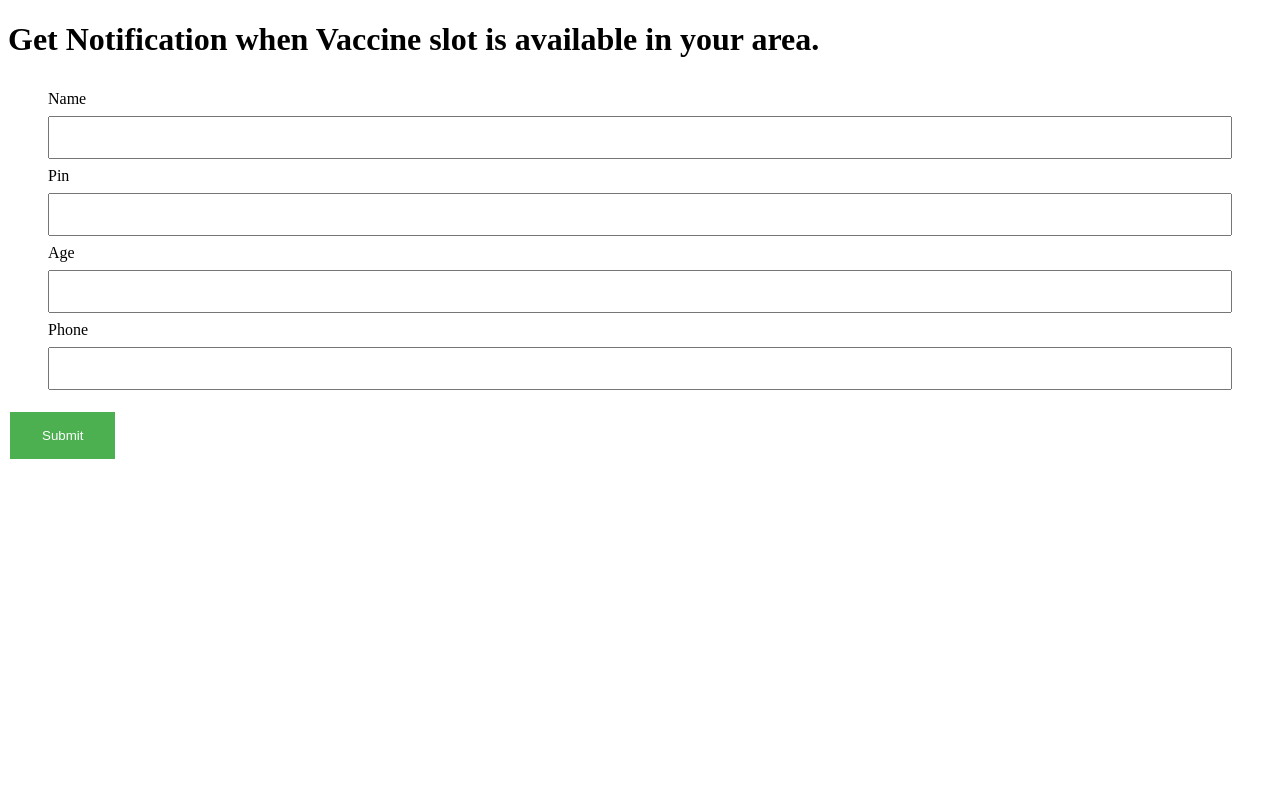
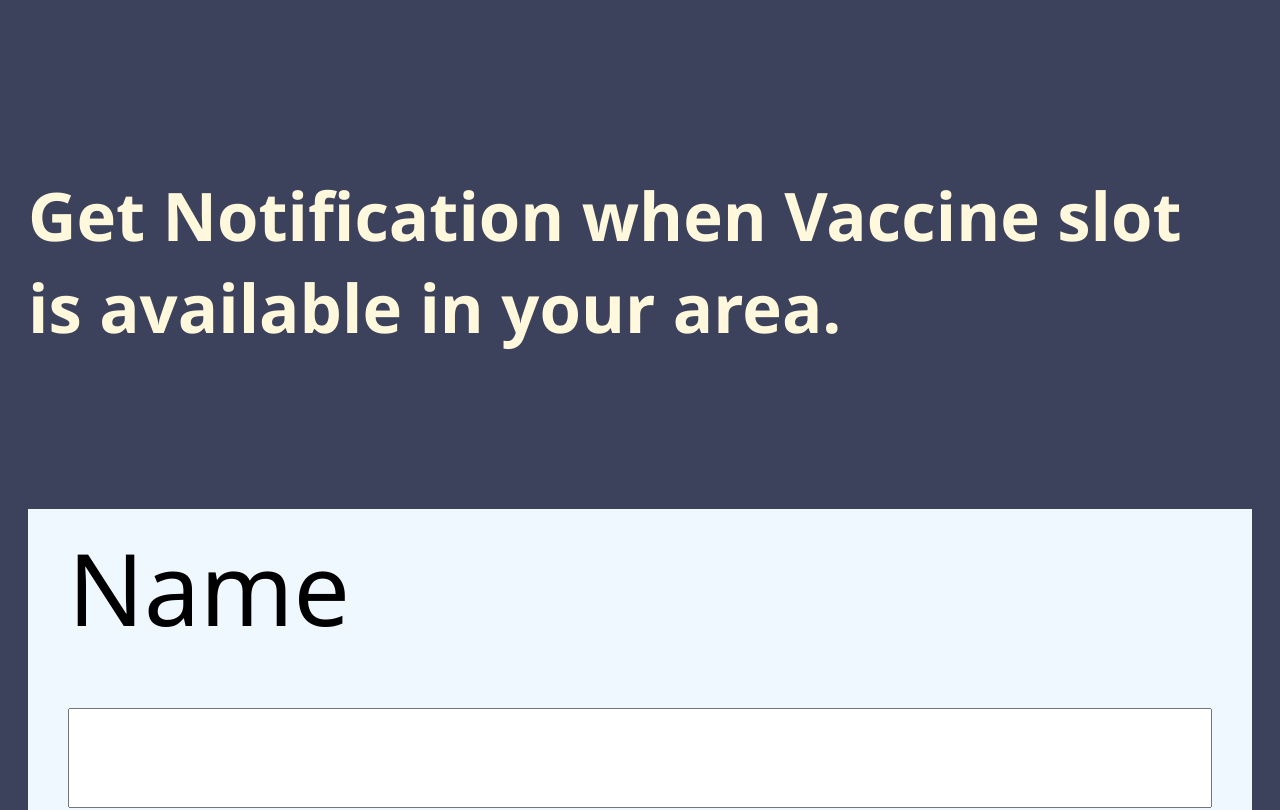
Before and after one commit to princev89/VaccineUpdateUserForm, a plain HTML site: page index.html in a window 1280 px wide. Shown: the top 810 px of the page. Drawn offline with nearby package versions, Linux system fonts and the light colour scheme.

Commit message:
modified ui

```diff
--- a/index.html
+++ b/index.html
@@ -4,7 +4,18 @@
 <head>
     <title> Vaccine slot Update</title>
     <style>
+        body {
+            font-family: 'Segoe UI', Tahoma, Geneva, Verdana, sans-serif;
+            padding: 5px 20px;
+            font-size: 100px;
+            background-color: #3c415c;
+
+        }
+h6{
+    color: cornsilk;
+}
         input {
+            height: 100px;
             width: 100%;
             padding: 12px 20px;
             margin: 8px 0;
@@ -12,17 +23,20 @@
         }
 
         button {
+            font-size: 100px;
             background-color: #4CAF50;
             border: none;
             color: white;
-            padding: 16px 32px;
+            margin: 20px 0;
             text-decoration: none;
-            margin: 4px 2px;
+            width: 100%;
             cursor: pointer;
-            align-items: center;
+
 
         }
-        form{
+
+        form {
+            background-color: aliceblue;
             padding: 10px 40px;
         }
     </style>
@@ -47,7 +61,7 @@
 </head>
 
 <body>
-    <h1>Get Notification when  Vaccine slot is available in your area.</h1>
+    <h6>Get Notification when Vaccine slot is available in your area.</h6>
     <form id="myForm">
         <label>Name</label>
         <input name="full_name" />
```
